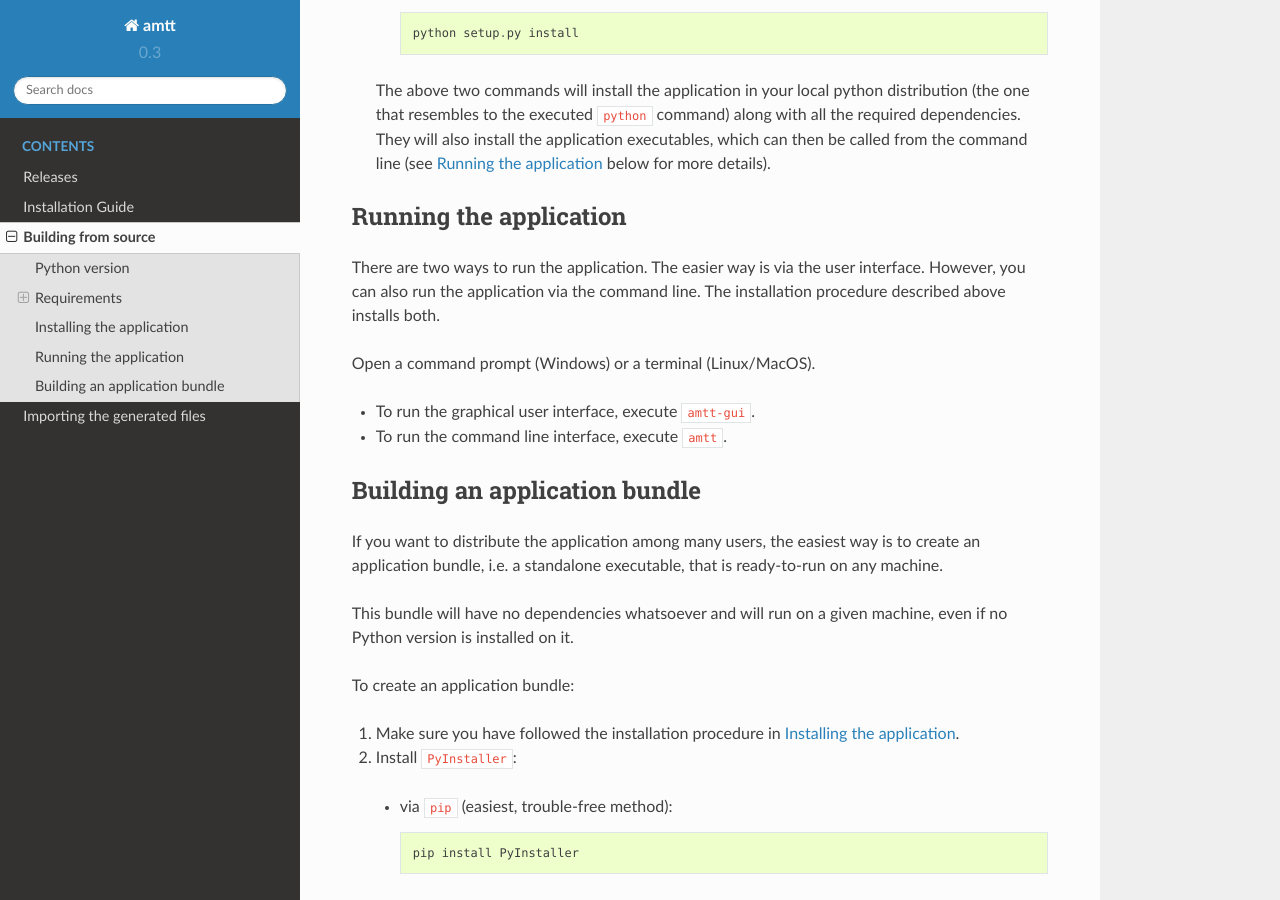
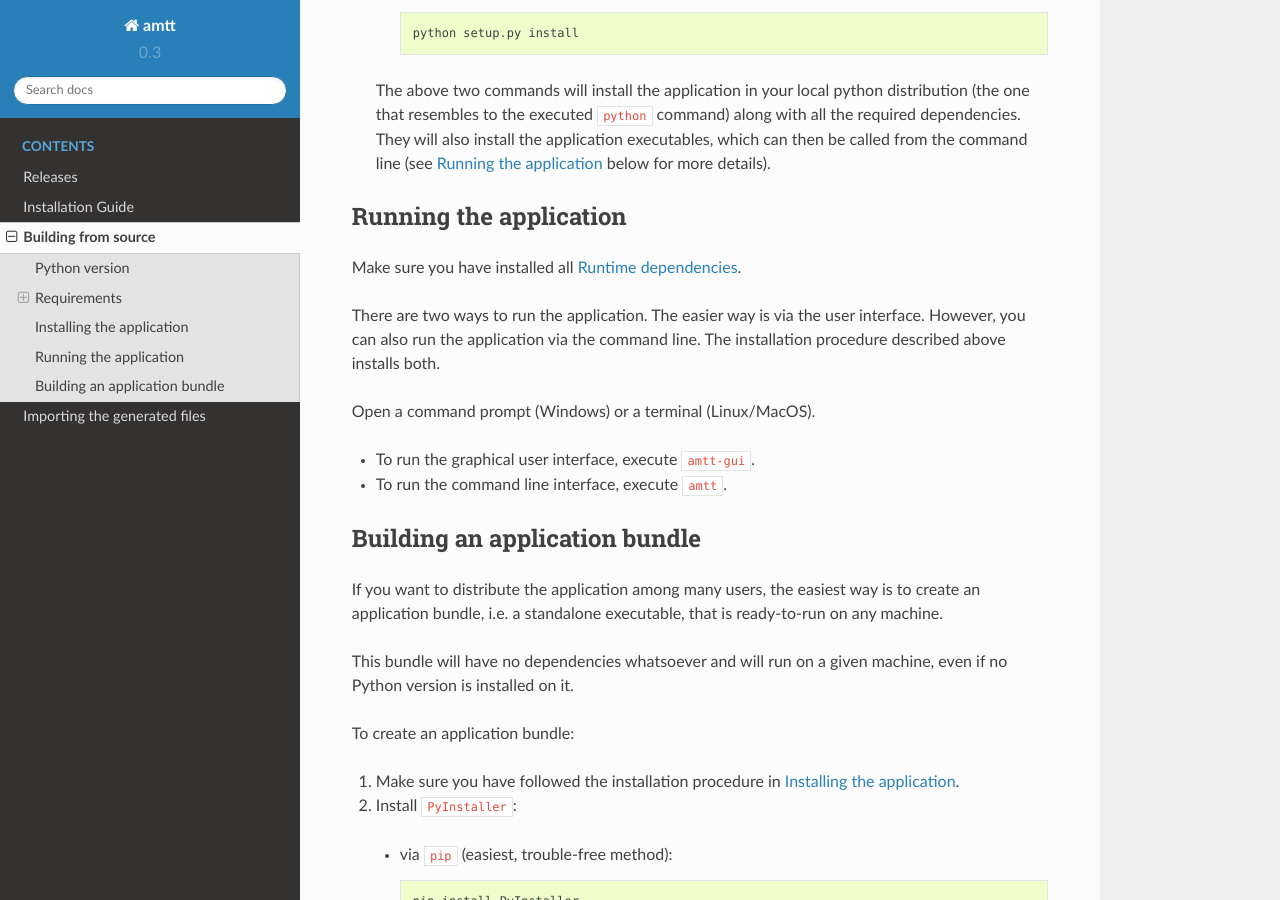
Before and after one commit to errikos/amtt, a Sphinx documentation site: the page built from docs/building.rst, in a window 1280 px wide and 900 px high, scrolled down 3545 px. Built offline with Sphinx 7.4.7 and the Read the Docs theme 2.0.0, drawn with Linux system fonts in a browser that asks for light colours.

Commit message:
docs: add link to runtime dependencies in building
Signed-off-by: Ergys Dona <errikosd@gmail.com>

```diff
--- a/docs/building.rst
+++ b/docs/building.rst
@@ -140,6 +140,8 @@ Change directory, or ``cd``, to the directory containing the source code (you wi
 Running the application
 -----------------------
 
+Make sure you have installed all :ref:`rt_dependencies`.
+
 There are two ways to run the application. The easier way is via the user interface. However, you can also run the application via the command line. The installation procedure described above installs both.
 
 Open a command prompt (Windows) or a terminal (Linux/MacOS).
--- a/docs/installation.rst
+++ b/docs/installation.rst
@@ -5,6 +5,8 @@ If you download one of the amtt release bundles, there no need to install anythi
 
 However, if you prefer to build and install from source, please refer to :ref:`build_instructions`.
 
+
+.. _rt_dependencies:
 
 Runtime dependencies
 """"""""""""""""""""
```
